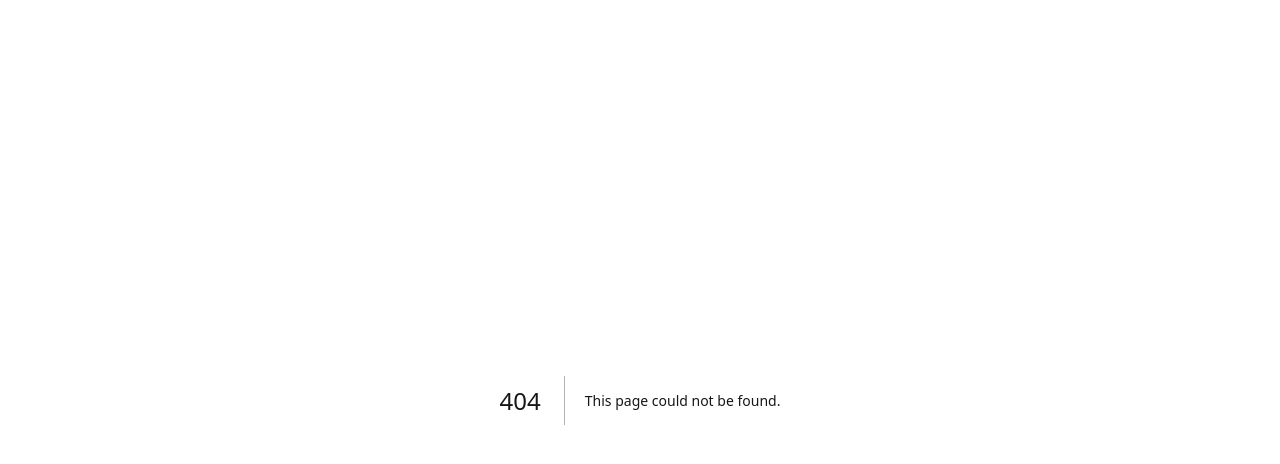
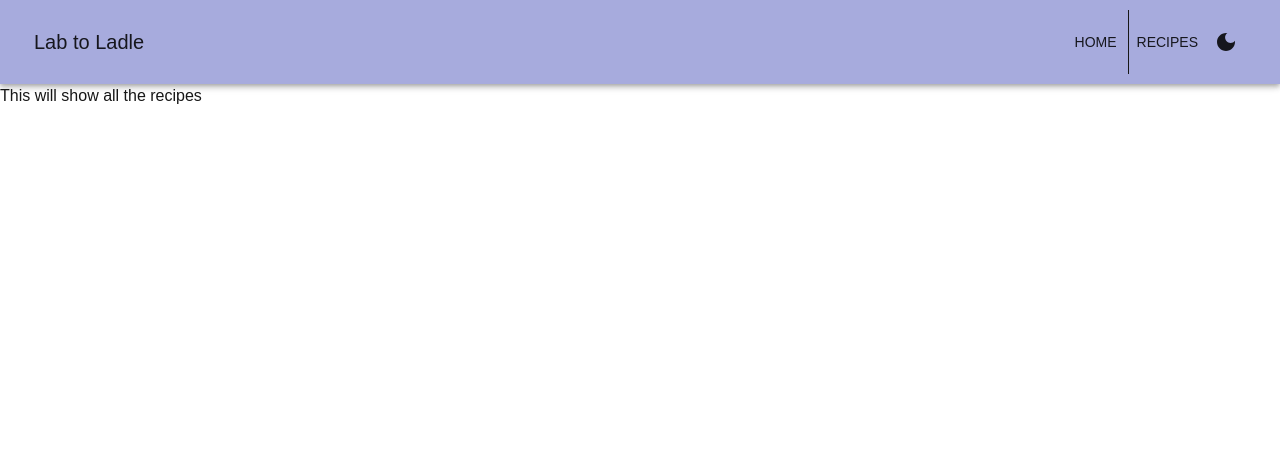
Before and after one commit to Miguel-Lock/Miguel-Lock.github.io, a Next.js app: page /recipes in a window 1280 px wide. Before the commit this address had no page. Shown: the top 464 px of the page. Built offline with nearby package versions, Linux system fonts and the light colour scheme.

Commit message:
Updated AppHeader, created routing for Recipes page.

```diff
--- /dev/null
+++ b/src/app/recipes/page.tsx
@@ -0,0 +1,10 @@
+import { RecipesView } from "@/views";
+
+export const metadata = {
+  title: "Cookbook - Recipes",
+  description: "Your cookbook recipes page",
+};
+
+export default function RecipesPage() {
+  return <RecipesView />;
+}
--- a/src/components/AppHeader.tsx
+++ b/src/components/AppHeader.tsx
@@ -1,16 +1,13 @@
 "use client";
 
-import Link from "next/link";
 import {
   AppBar,
   Toolbar,
   Typography,
   Button,
   IconButton,
-  useMediaQuery,
+  Divider,
 } from "@mui/material";
-import ShoppingCartIcon from "@mui/icons-material/ShoppingCart";
-import HomeIcon from "@mui/icons-material/Home";
 import LightModeIcon from "@mui/icons-material/LightMode";
 import DarkModeIcon from "@mui/icons-material/DarkMode";
 import { routes } from "@/routes";
@@ -25,9 +22,17 @@ export function AppHeader() {
         <Typography variant="h6" sx={{ flexGrow: 1 }}>
           Lab to Ladle
         </Typography>
-        <Button color="inherit">Recipes</Button>
-        <Button color="inherit">Favorites</Button>
-        <Button color="inherit">My Story</Button>
+        <Button color="inherit" href={routes.home}>
+          Home
+        </Button>
+        <Divider
+          orientation="vertical"
+          flexItem
+          sx={{ borderColor: "text.primary" }}
+        />
+        <Button color="inherit" href={routes.recipes}>
+          Recipes
+        </Button>
         <IconButton color="inherit" onClick={toggleMode}>
           {themeMode === "dark" ? <LightModeIcon /> : <DarkModeIcon />}
         </IconButton>
--- a/src/routes.ts
+++ b/src/routes.ts
@@ -1,6 +1,7 @@
 type AppRoutes = {
   home: string;
   shoppingCart: string;
+  recipes: string;
   // Add more routes as needed. Example
   //   recipe: (id: string) => string;
 };
@@ -8,6 +9,7 @@ type AppRoutes = {
 export const routes: AppRoutes = {
   home: "/",
   shoppingCart: "/shopping-cart",
+  recipes: "/recipes",
   // Add more routes as needed. Example:
   //   recipe: (id) => `/recipes/${id}`,
 };
--- /dev/null
+++ b/src/views/RecipesView.tsx
@@ -0,0 +1,16 @@
+"use client";
+
+import React from "react";
+import { Typography, Box } from "@mui/material";
+import AppHeader from "@/components/AppHeader";
+
+export function RecipesView() {
+  return (
+    <Box>
+      {/* Navbar */}
+      <AppHeader />
+
+      <Typography>This will show all the recipes</Typography>
+    </Box>
+  );
+}
--- a/src/views/index.ts
+++ b/src/views/index.ts
@@ -1 +1,2 @@
 export { HomeView } from "./HomeView";
+export { RecipesView } from "./RecipesView";
```
Also changed, not shown: src/app/directions/page.tsx (added), src/views/DirectionsView.tsx (added).
